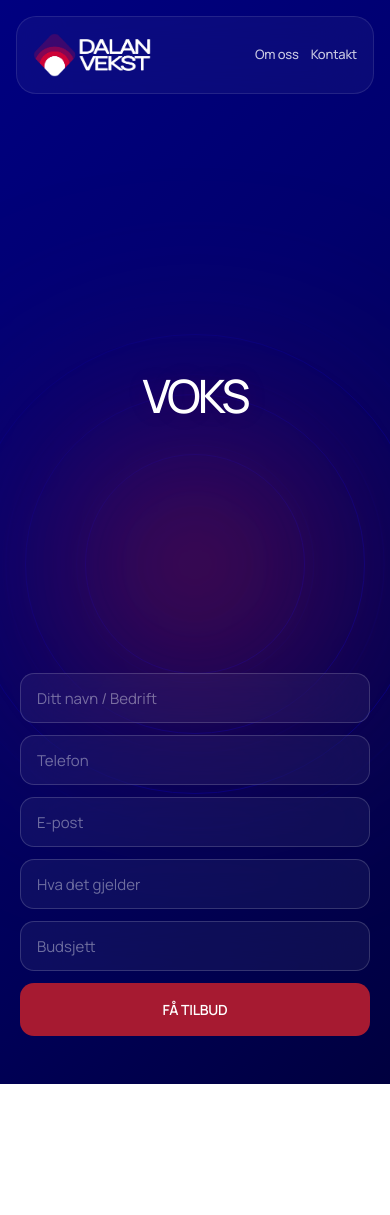
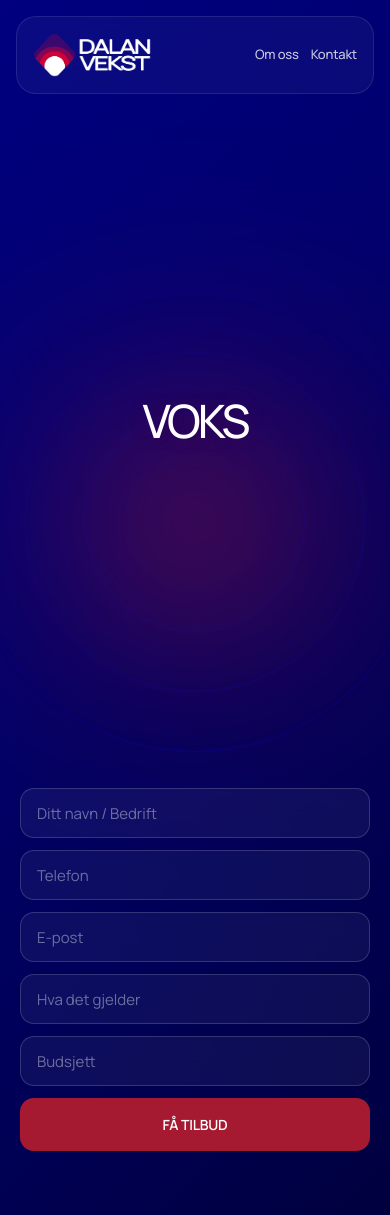
Before and after one commit to autovalg/dalanvekst, a Next.js app: page / in a window 390 px wide. Before the commit the page ends 1084 px from the top, so only its background shows below. Built offline with nearby package versions, Linux system fonts and the light colour scheme.

Commit message:
telefon herofix 1.1

```diff
--- a/app/page.tsx
+++ b/app/page.tsx
@@ -67,7 +67,7 @@ export default function Home() {
         </div>
 
 {/* Mobile rings */}
-        <div className="absolute left-1/2 top-[52%] h-[760px] w-[760px] -translate-x-1/2 -translate-y-1/2 md:hidden">
+<div className="absolute left-1/2 top-[43%] h-[760px] w-[760px] -translate-x-1/2 -translate-y-1/2 md:hidden">
   <div className="absolute left-1/2 top-1/2 h-[220px] w-[220px] -translate-x-1/2 -translate-y-1/2 rounded-full border border-[#000080]" />
   <div className="absolute left-1/2 top-1/2 h-[340px] w-[340px] -translate-x-1/2 -translate-y-1/2 rounded-full border border-[#000080]" />
   <div className="absolute left-1/2 top-1/2 h-[460px] w-[460px] -translate-x-1/2 -translate-y-1/2 rounded-full border border-[#000080]" />
@@ -117,8 +117,8 @@ export default function Home() {
         />
 
         {/* Mobile glow */}
-        <div className="absolute left-1/2 top-[52%] h-[300px] w-[300px] -translate-x-1/2 -translate-y-1/2 rounded-full bg-[#A61A31]/38 blur-[120px] md:hidden" />
-        <div className="absolute left-1/2 top-[52%] h-[180px] w-[180px] -translate-x-1/2 -translate-y-1/2 rounded-full bg-[#A61A31]/24 blur-[70px] md:hidden" />
+<div className="absolute left-1/2 top-[43%] h-[300px] w-[300px] -translate-x-1/2 -translate-y-1/2 rounded-full bg-[#A61A31]/38 blur-[120px] md:hidden" />
+<div className="absolute left-1/2 top-[43%] h-[180px] w-[180px] -translate-x-1/2 -translate-y-1/2 rounded-full bg-[#A61A31]/24 blur-[70px] md:hidden" />
       </div>
 
       {/* HEADER */}
@@ -296,8 +296,8 @@ export default function Home() {
       </div>
 
       {/* MOBILE HERO + FORM */}
-      <section className="relative z-[10] mx-auto w-full max-w-[420px] px-5 pb-12 pt-10 text-center md:hidden">
-        <div className="flex min-h-[62vh] flex-col items-center justify-center">
+      <section className="relative z-[10] mx-auto w-full max-w-[420px] px-5 pb-16 pt-10 text-center md:hidden">
+        <div className="flex min-h-[68vh] flex-col items-center justify-center">
           <button
             type="button"
             onClick={scrollToMobileForm}
@@ -316,7 +316,7 @@ export default function Home() {
   id="mobile-contact-form"
   action="https://formsubmit.co/post@dalanvekst.no"
   method="POST"
-          className="mt-4 w-full space-y-3"
+  className="mt-20 w-full space-y-3"
 >
           <input
             type="hidden"
```
Lines whose indentation alone changed are shown as unchanged.
